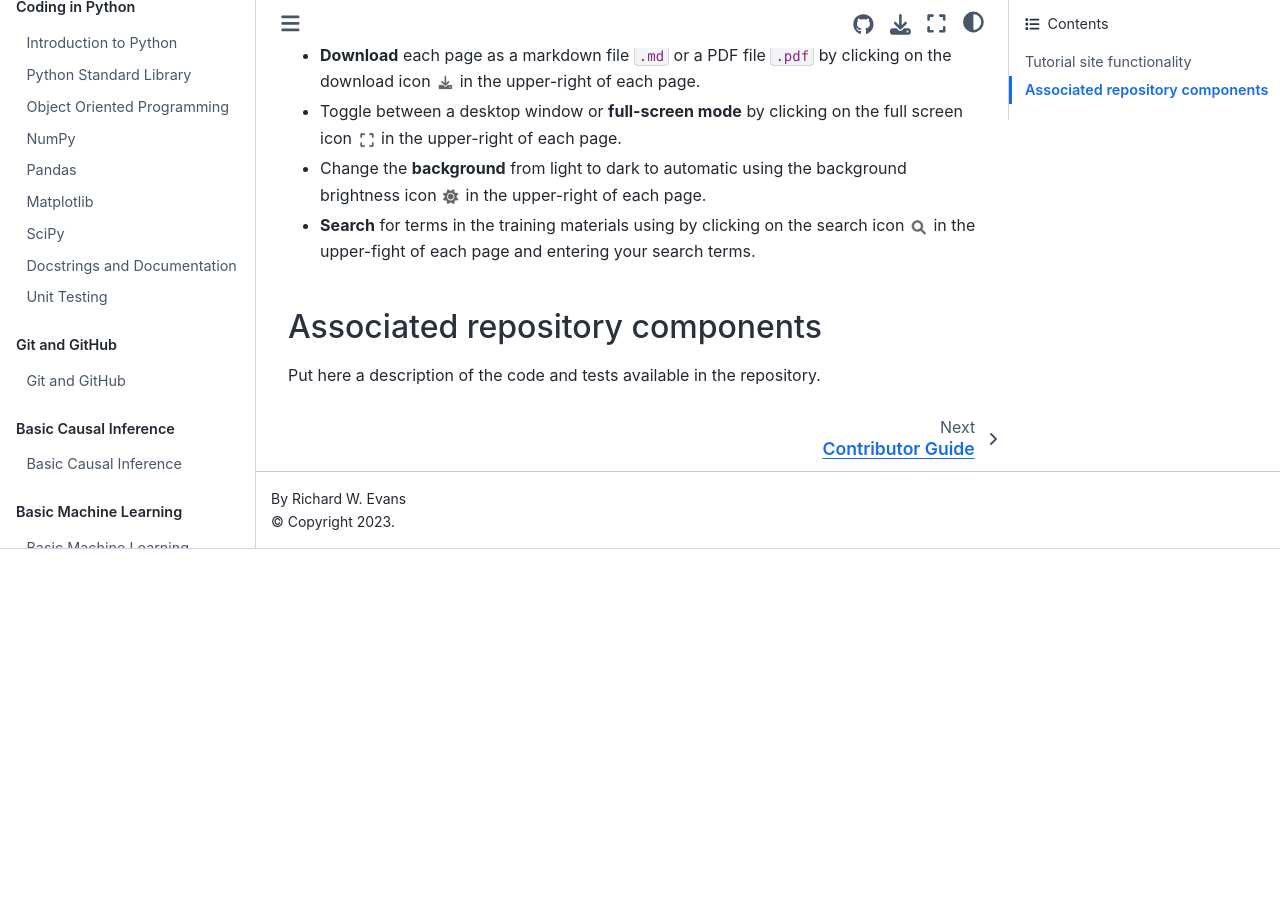
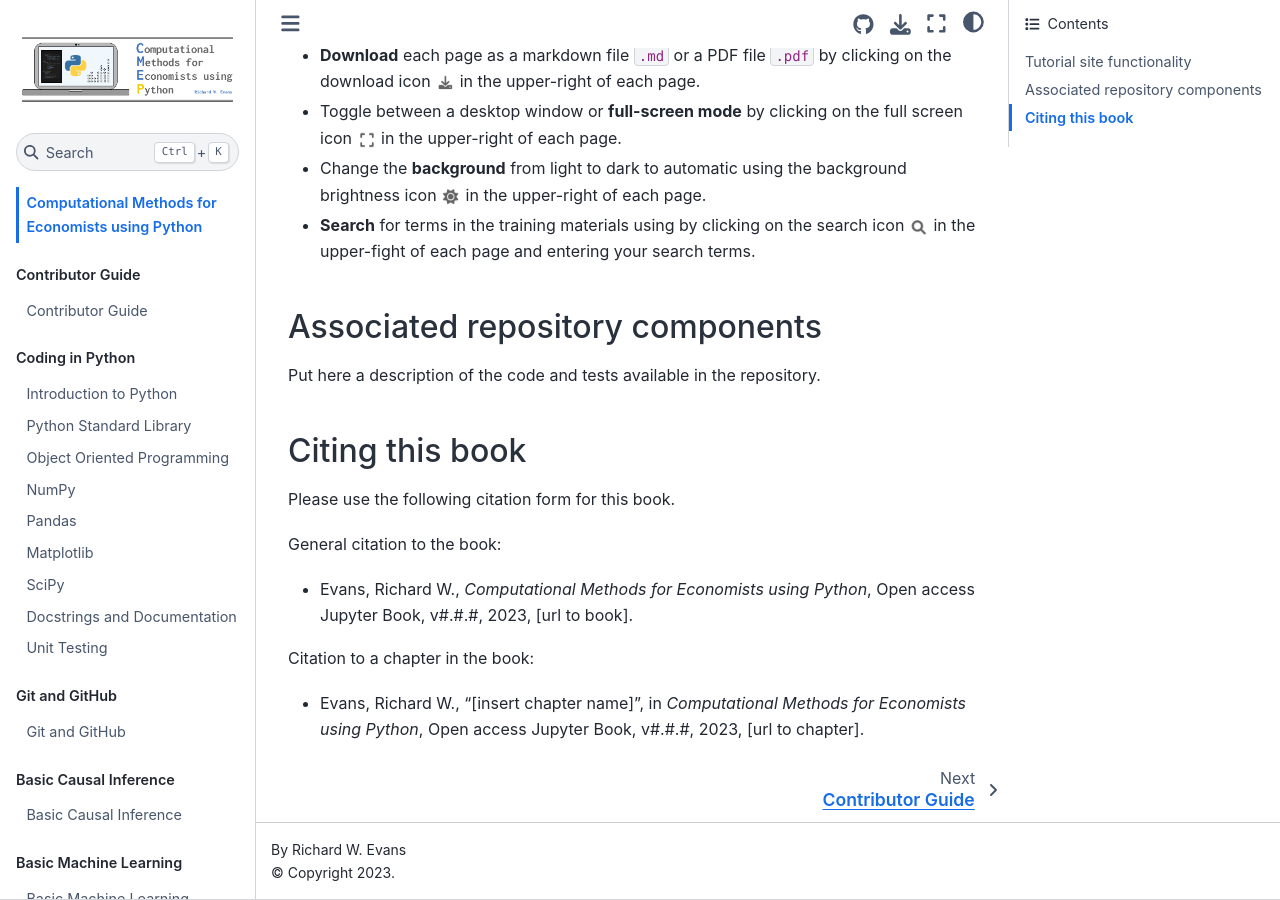
Before and after one commit to OpenSourceEcon/CompMethods, a Jupyter Book: the page built from docs/book/index.md, in a window 1280 px wide and 900 px high, scrolled down 1162 px. Built offline with Jupyter Book 1.0.4 settings and Sphinx 7.4.7 and the Sphinx Book theme 1.1.4, drawn with Linux system fonts in a browser that asks for light colours; pages that are not in the unit, such as notebooks, are missing from menus; comment, search, counter and statistics services are not loaded; before the commit the page ends 1711 px from its top, so only the background shows below that.

Commit message:
Added Makefile and updated docs/book/index.md

```diff
--- a/docs/book/index.md
+++ b/docs/book/index.md
@@ -24,3 +24,13 @@ This site was created using the [Executable Books](https://executablebooks.org/)
 
 ## Associated repository components
 Put here a description of the code and tests available in the repository.
+
+
+## Citing this book
+Please use the following citation form for this book.
+
+General citation to the book:
+* Evans, Richard W., *Computational Methods for Economists using Python*, Open access Jupyter Book, v#.#.#, 2023, [url to book].
+
+Citation to a chapter in the book:
+* Evans, Richard W., "[insert chapter name]", in *Computational Methods for Economists using Python*, Open access Jupyter Book, v#.#.#, 2023, [url to chapter].
```
Also changed, not shown: 1 other file.
